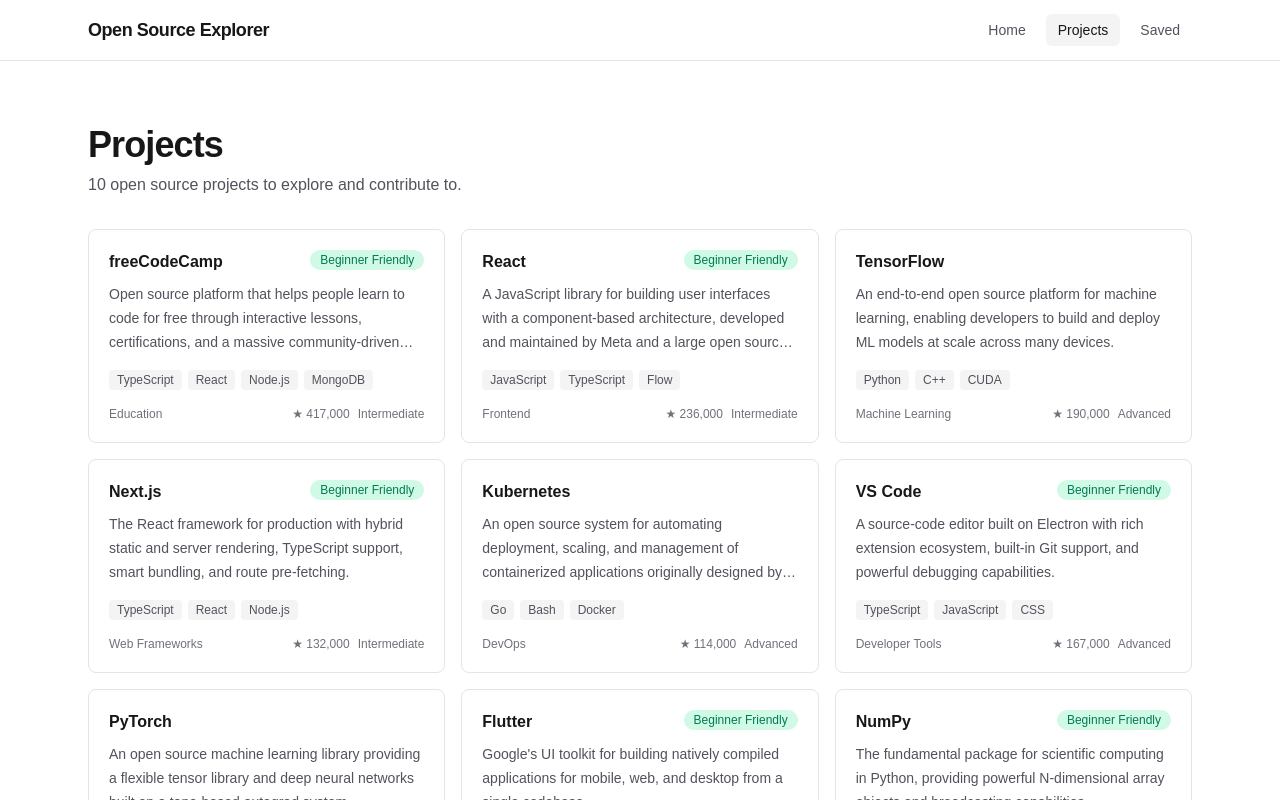
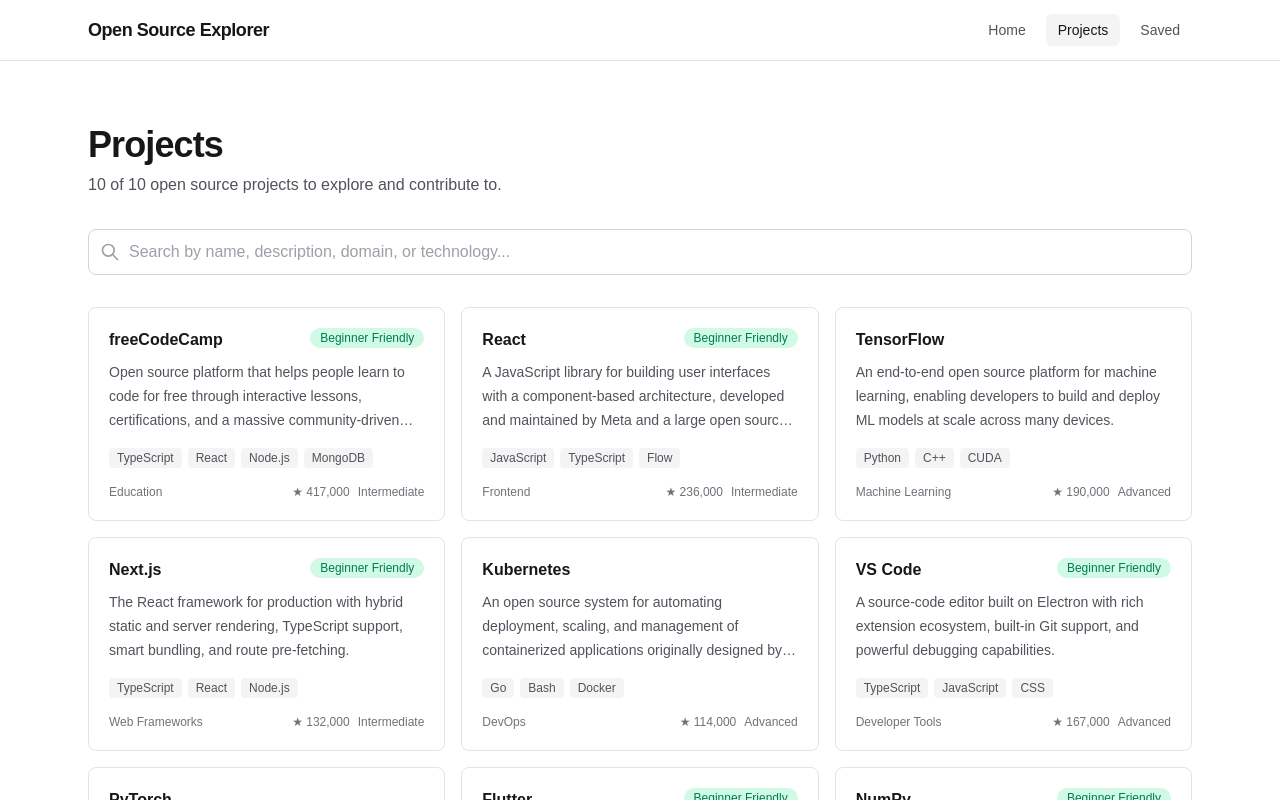
Before and after one commit to Khushi-agarwal1401/Open-Source-Project-Explorer, a Next.js app: page /projects in a window 1280 px wide. Shown: the top 800 px of the page. Built offline with nearby package versions, Linux system fonts and the light colour scheme.

Commit message:
feat: add client-side search to projects page

```diff
--- /dev/null
+++ b/src/app/projects/metadata.ts
@@ -0,0 +1,3 @@
+export const metadata = {
+  title: "Projects | Open Source Project Explorer",
+};
--- a/src/app/projects/page.tsx
+++ b/src/app/projects/page.tsx
@@ -1,29 +1,12 @@
-import ProjectCard from "@/components/ProjectCard";
-import { projects } from "@/data/projects";
+import { metadata } from "./metadata";
+import ProjectsClient from "@/components/ProjectsClient";
 
-export const metadata = {
-  title: "Projects | Open Source Project Explorer",
-};
+export { metadata };
 
 export default function ProjectsPage() {
   return (
     <main className="mx-auto flex w-full max-w-6xl flex-1 flex-col px-4 py-12 sm:px-6 sm:py-16">
-      <header className="mb-8">
-        <h1 className="text-3xl font-semibold tracking-tight text-foreground sm:text-4xl">
-          Projects
-        </h1>
-        <p className="mt-2 text-zinc-600 dark:text-zinc-400">
-          {projects.length} open source projects to explore and contribute to.
-        </p>
-      </header>
-
-      <ul className="grid grid-cols-1 gap-4 sm:grid-cols-2 lg:grid-cols-3">
-        {projects.map((project) => (
-          <li key={project.id}>
-            <ProjectCard project={project} />
-          </li>
-        ))}
-      </ul>
+      <ProjectsClient />
     </main>
   );
 }
--- /dev/null
+++ b/src/components/ProjectsClient.tsx
@@ -0,0 +1,55 @@
+"use client";
+
+import { useState, useMemo } from "react";
+import ProjectCard from "@/components/ProjectCard";
+import SearchBar from "@/components/SearchBar";
+import { projects, type Project } from "@/data/projects";
+
+export default function ProjectsClient() {
+  const [searchQuery, setSearchQuery] = useState("");
+
+  const filteredProjects = useMemo(() => {
+    if (!searchQuery.trim()) return projects;
+
+    const query = searchQuery.toLowerCase().trim();
+    return projects.filter(
+      (project: Project) =>
+        project.name.toLowerCase().includes(query) ||
+        project.description.toLowerCase().includes(query) ||
+        project.domain.toLowerCase().includes(query) ||
+        project.technologies.some((tech) => tech.toLowerCase().includes(query))
+    );
+  }, [searchQuery]);
+
+  return (
+    <>
+      <header className="mb-8">
+        <h1 className="text-3xl font-semibold tracking-tight text-foreground sm:text-4xl">
+          Projects
+        </h1>
+        <p className="mt-2 text-zinc-600 dark:text-zinc-400">
+          {filteredProjects.length} of {projects.length} open source projects to explore and contribute to.
+        </p>
+      </header>
+
+      <div className="mb-8">
+        <SearchBar onSearch={setSearchQuery} placeholder="Search by name, description, domain, or technology..." />
+      </div>
+
+      {filteredProjects.length > 0 ? (
+        <ul className="grid grid-cols-1 gap-4 sm:grid-cols-2 lg:grid-cols-3">
+          {filteredProjects.map((project) => (
+            <li key={project.id}>
+              <ProjectCard project={project} />
+            </li>
+          ))}
+        </ul>
+      ) : (
+        <div className="text-center py-12 text-zinc-500 dark:text-zinc-400">
+          <p className="text-lg">No projects found matching &quot;{searchQuery}&quot;</p>
+          <p className="mt-2">Try adjusting your search terms</p>
+        </div>
+      )}
+    </>
+  );
+}
--- /dev/null
+++ b/src/components/SearchBar.tsx
@@ -0,0 +1,43 @@
+"use client";
+
+import { useState } from "react";
+
+interface SearchBarProps {
+  onSearch: (query: string) => void;
+  placeholder?: string;
+}
+
+export default function SearchBar({ onSearch, placeholder = "Search projects..." }: SearchBarProps) {
+  const [query, setQuery] = useState("");
+
+  const handleChange = (e: React.ChangeEvent<HTMLInputElement>) => {
+    const value = e.target.value;
+    setQuery(value);
+    onSearch(value);
+  };
+
+  return (
+    <div className="relative">
+      <svg
+        className="absolute left-3 top-1/2 h-5 w-5 -translate-y-1/2 text-zinc-400"
+        fill="none"
+        viewBox="0 0 24 24"
+        stroke="currentColor"
+      >
+        <path
+          strokeLinecap="round"
+          strokeLinejoin="round"
+          strokeWidth={2}
+          d="M21 21l-6-6m2-5a7 7 0 11-14 0 7 7 0 0114 0z"
+        />
+      </svg>
+      <input
+        type="text"
+        value={query}
+        onChange={handleChange}
+        placeholder={placeholder}
+        className="w-full rounded-lg border border-zinc-300 bg-white pl-10 pr-4 py-2.5 text-zinc-900 placeholder-zinc-400 focus:border-zinc-500 focus:outline-none focus:ring-1 focus:ring-zinc-500 dark:border-zinc-600 dark:bg-zinc-800 dark:text-zinc-100 dark:placeholder-zinc-500 dark:focus:border-zinc-400"
+      />
+    </div>
+  );
+}
```
